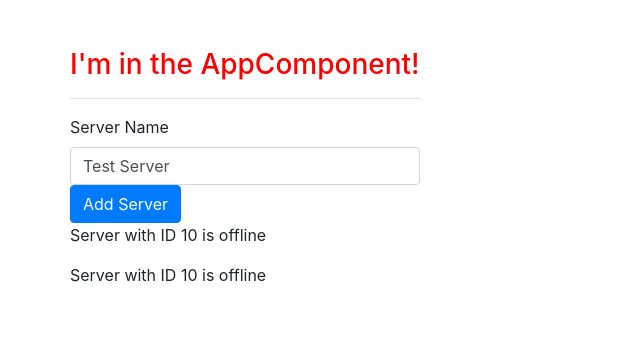
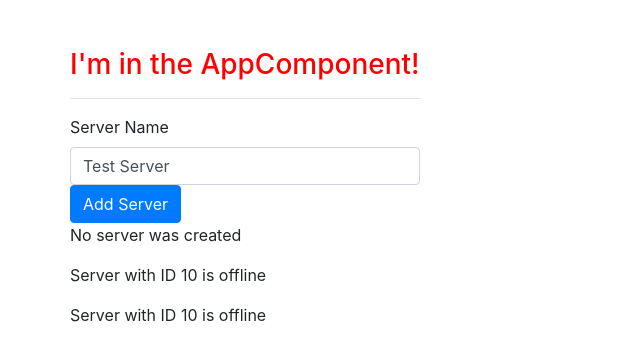
Before and after one commit to monikaando/Databinding, an Angular app: page / in a window 1280 px wide. Shown: the top 360 px of the page, without its empty margins (0-640 px from the left). Built offline with nearby package versions, Linux system fonts and the light colour scheme.

Commit message:
if else statements

```diff
--- a/src/app/servers/servers.component.html
+++ b/src/app/servers/servers.component.html
@@ -11,12 +11,15 @@
 <input
 type="text"
 class="form-control"
-[(ngModel)]="serverName"
+[(ngModel)] = "serverName"
 >
 <!-- <p>{{ serverName }}</p> -->
 <button  class="btn btn-primary" [disabled]="!allowNewServer" (click)="onCreateServer()">Add Server</button>
 <!-- <p [innerText]="allowNewServer"></p> -->
 <!-- <p>{{ serverCreationStatus }}</p> -->
-<p *ngIf="serverCreated">Server was created, server name is {{ serverName }}</p>
+<p *ngIf="serverCreated; else noServer">Server was created, server name is {{ serverName }}</p>
+<ng-template #noServer>
+    <p>No server was created</p>
+</ng-template>
 <app-server></app-server>
 <app-server></app-server>
```
